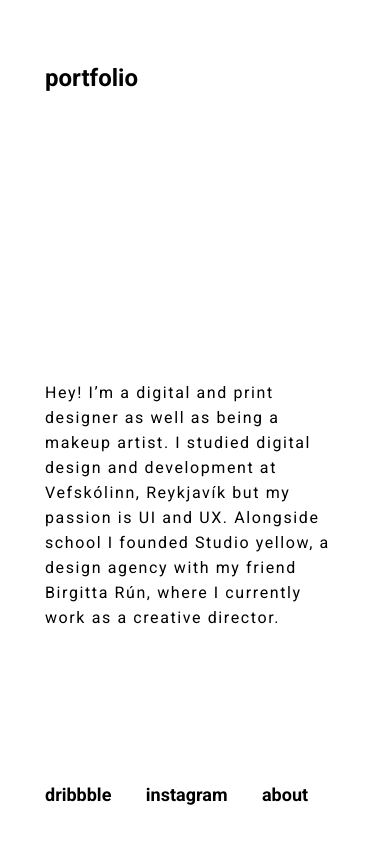
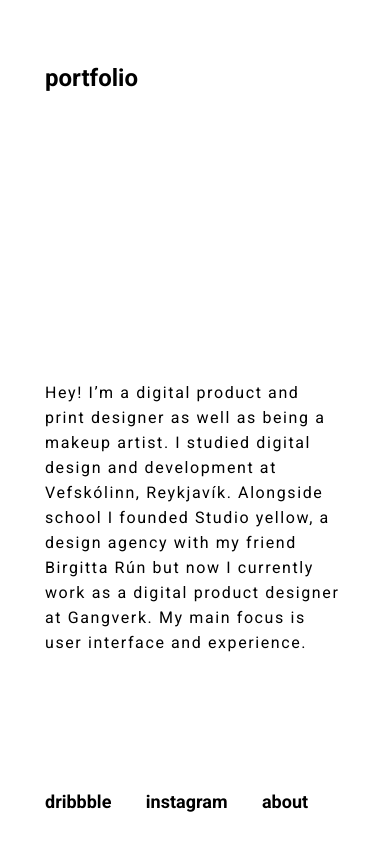
Before and after one commit to hugrunrunars/portfolio, a plain HTML site: page about.html in a window 390 px wide. Drawn offline with Linux system fonts and the light colour scheme.

Commit message:
About me text change mobile

```diff
--- a/about.html
+++ b/about.html
@@ -19,7 +19,7 @@
             <div class="intro">
 
                 <div class="about-mobile">
-                    <p>Hey! I’m a digital and print designer as well as being a makeup artist. I studied digital design and development at Vefskólinn, Reykjavík but my passion is UI and UX. Alongside school I founded Studio yellow, a design agency with my friend Birgitta Rún, where I currently work as a creative director.</p>
+                    <p>Hey! I’m a digital product and print designer as well as being a makeup artist. I studied digital design and development at Vefskólinn, Reykjavík. Alongside school I founded Studio yellow, a design agency with my friend Birgitta Rún but now I currently work as a digital product designer at Gangverk.  My main focus is user interface and experience. </p>
                 </div>
 
                 <div class="social-media-mobile-about">
```
